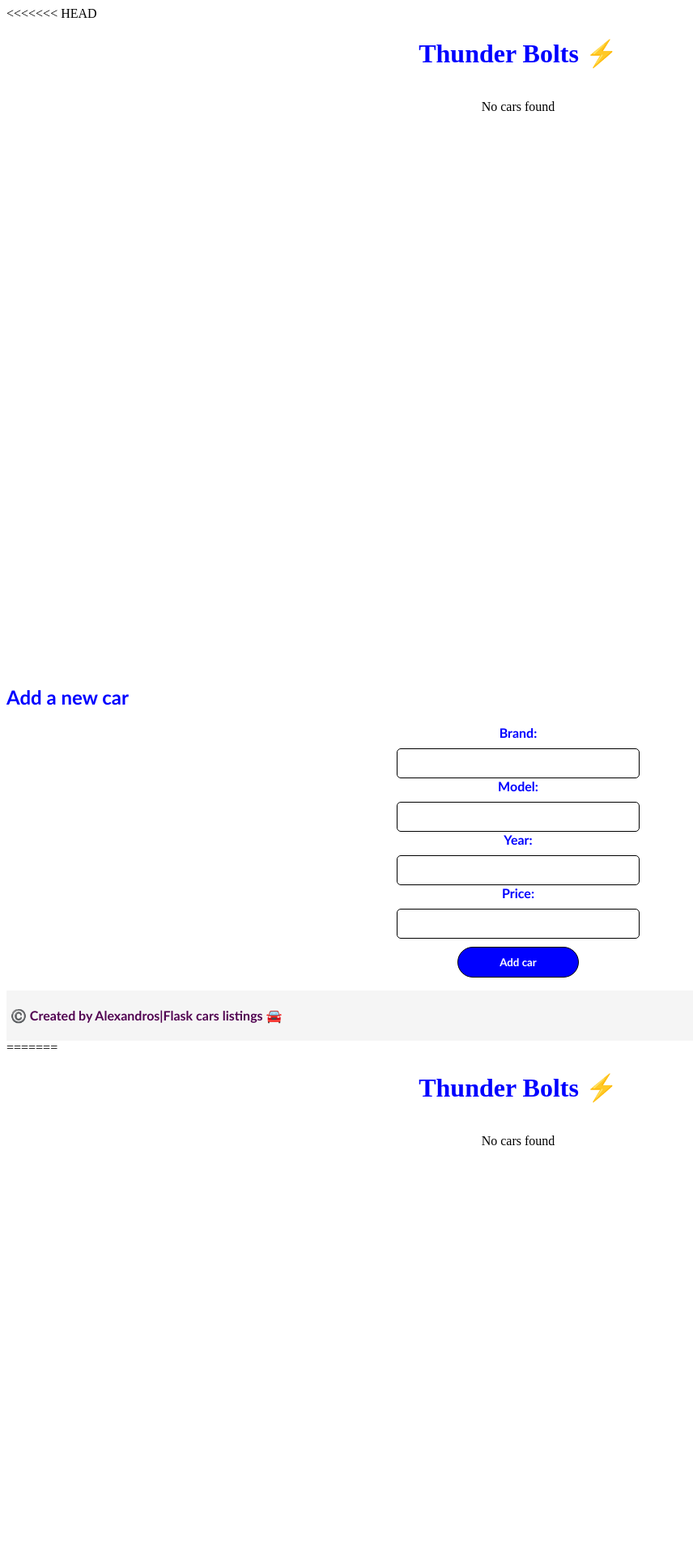
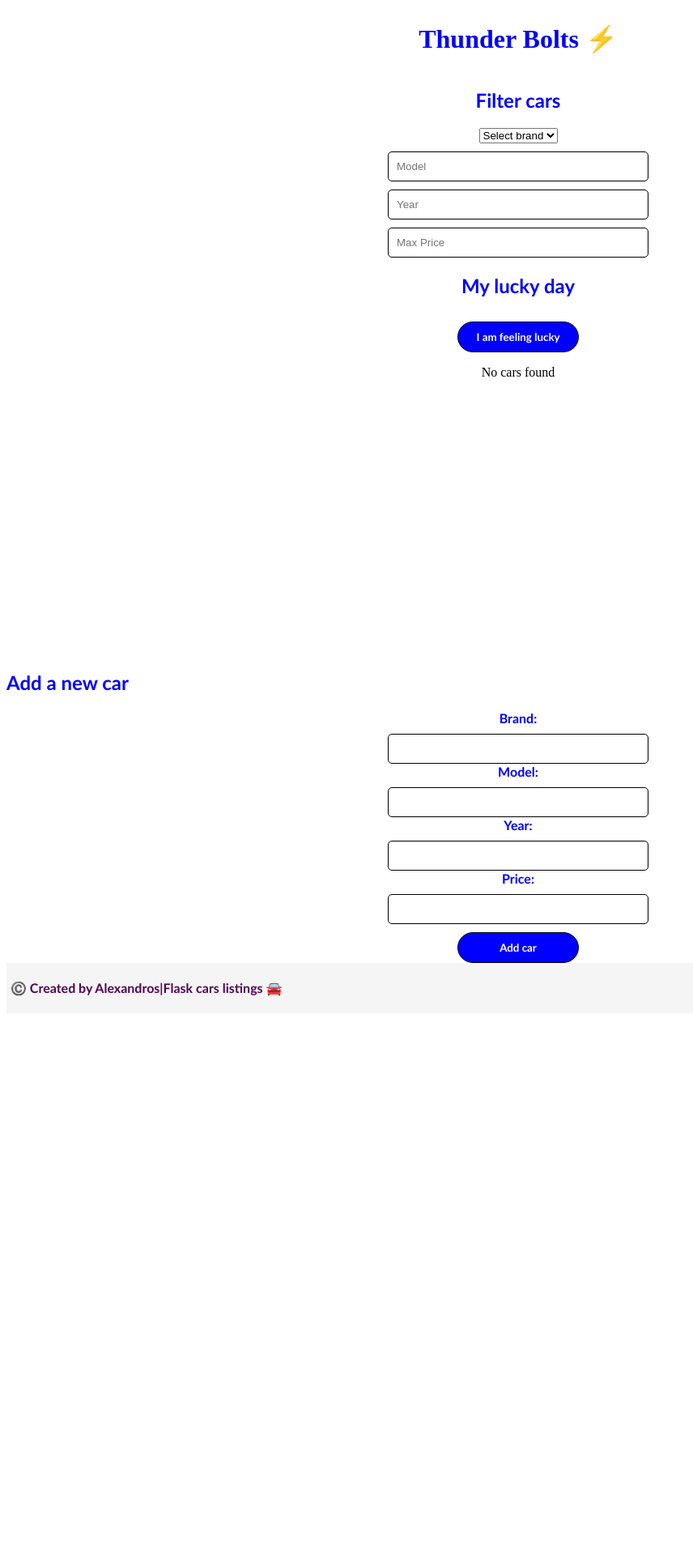
Before and after one commit to AlexNT-maker/my-first-flask-app, a Flask app: page / in a window 1280 px wide. Shown: the top 1920 px of the page at 81% size, without its empty margins (0-856 px from the left). After the commit the page ends 1230 px from the top, so only its background shows below. Run offline with Flask 3, Linux system fonts and the light colour scheme.

Commit message:
Update index.html

```diff
--- a/templates/index.html
+++ b/templates/index.html
@@ -1,4 +1,3 @@
-<<<<<<< HEAD
 <!DOCTYPE html>
 <html lang="en">
 <head>
@@ -10,8 +9,51 @@
 <body>
     <div class="container">
     <h1>Thunder Bolts ⚡</h1>
+
+    <h2>Filter cars </h2>
+    <select id="brandfilter" onchange="filterCars()">
+        <option value="">Select brand</option>
+        <option value="all">All</option>
+        <option value="Audi">Audi</option>
+        <option value="BMW">BMW</option>
+        <option value="Mercedes">Mercedes</option>
+        <option value="Volkswagen">Volkswagen</option>
+        <option value="Toyota">Toyota</option>
+        <option value="Ford">Ford</option>
+        <option value="Fiat">Fiat</option>
+        <option value="Renault">Renault</option>
+        <option value="Peugeot">Peugeot</option>
+        <option value="Citroen">Citroen</option>
+        <option value="Opel">Opel</option>
+        <option value="Hyundai">Hyundai</option>
+        <option value="Kia">Kia</option>
+        <option value="Nissan">Nissan</option>
+        <option value="Skoda">Skoda</option>
+        <option value="Seat">Seat</option>
+        <option value="Volvo">Volvo</option>
+        <option value="Mazda">Mazda</option>
+        <option value="Suzuki">Suzuki</option>
+        <option value="Honda">Honda</option>
+        <option value="Mitsubishi">Mitsubishi</option>
+        <option value="Subaru">Subaru</option>
+        <option value="Jeep">Jeep</option>
+        <option value="Land Rover">Land Rover</option>
+        <option value="Jaguar">Jaguar</option>
+        <option value="Porsche">Porsche</option>
+        <option value="Lexus">Lexus</option>
+        <option value="Mini cooper">Mini cooper</option>
+        <option value="Alfa Romeo">Alfa Romeo</option>
+        <option value="Smart">Smart</option>
+        <option value="Dacia">Dacia</option>
+
+    </select>
+    <input type="text" id="modelfilter" placeholder="Model" oninput="filterCars()">
+    <input type="number" id="yearfilter" placeholder="Year" oninput="filterCars()">
+    <input type="number" id="pricefilter" placeholder="Max Price" oninput="filterCars()">
+    <h2>My lucky day</h2>
+    <button onclick="getLuckyCar()">I am feeling lucky</button>
     {%if cars%}
-    <ul class="car-list">
+    <ul class="car-list" id="carList">
        {%for car in cars%}
        <li>
         <strong class="car-name">{{car["Brand"]}} {{car["Model"]}}</strong>
@@ -29,6 +71,7 @@
     <p>No cars found</p>
     {%endif%}
 </div>
+
 <h2> Add a new car</h2>
 <form action="{{url_for('add_car')}}" method="post">
     <label for="brand">Brand:</label>
@@ -44,54 +87,52 @@
 <footer>
     <p>©️ Created by Alexandros|Flask cars listings 🚘</p>
 </footer>
+
+<script>
+   function filterCars() {
+    const brand = document.getElementById("brandfilter").value || "all";
+    const model = document.getElementById("modelfilter").value || "all";
+    const year = document.getElementById("yearfilter").value || "all";
+    const price = document.getElementById("pricefilter").value || "all";
+
+    fetch(`/filter_cars?brand=${brand}&model=${model}&year=${year}&price=${price}`)
+        .then(response => response.json())
+        .then(data => {
+            let carList = document.getElementById("carList");
+            carList.innerHTML = "";
+            if (data.length === 0) {
+                carList.innerHTML = "<p>No cars found</p>";
+            } else {
+                data.forEach(car => {
+                    carList.innerHTML += `<li><strong>${car.Brand} ${car.Model}</strong>
+                    <span>Year: ${car.Year}</span>,
+                    <span>Price: ${car.Price}€</span></li>`;
+                });
+            }
+        });
+}
+
+    function getLuckyCar() {
+        fetch("/lucky_car")
+            .then(response => {
+                if (!response.ok) {
+                    throw new Error("Failed to fetch lucky car");
+                }
+                return response.json();
+            })
+            .then(data => {
+                if (data.message) {
+                    alert(data.message); // Αν δεν υπάρχουν διαθέσιμα αυτοκίνητα
+                } else {
+                    alert(`🚗 Your lucky car: ${data.Brand} ${data.Model} - New Price: ${data.Price}€`);
+                }
+            })
+            .catch(error => {
+                console.error("Error fetching lucky car:", error);
+                alert("Something went wrong. Please try again.");
+            });
+    }
+</script>
+
 </body>
 </html>
-=======
-<!DOCTYPE html>
-<html lang="en">
-<head>
-    <meta charset="UTF-8">
-    <meta name="viewport" content="width=device-width, initial-scale=1.0">
-    <title>Alexanders Flask Cars</title>
-    <link rel="stylesheet" href="{{ url_for('static', filename='style.css') }}">
-</head>
-<body>
-    <div class="container">
-    <h1>Thunder Bolts ⚡</h1>
-    {%if cars%}
-    <ul class="car-list">
-       {%for car in cars%}
-       <li>
-        <strong class="car-name">{{car["Brand"]}} {{car["Model"]}}</strong>
-        <span class="cars-year">Year: {{car["Year"]}} </span>,  <span class="car-price">Price: {{car["Price"]}}€ </span>
-        <form action="/delete_car" method="Post" style="display: inline;">
-            <input type="hidden" name="brand" value="{{car['Brand']}}">
-            <input type="hidden" name="model" value="{{car['Model']}}">
-            <input type="hidden" name="year" value="{{car['Year']}}">
-            <button type="submit" class="delete-btn"> Delete</button>
-        </form>
-       </li>
-       {%endfor%}
-    </ul>
-    {%else%}
-    <p>No cars found</p>
-    {%endif%}
-</div>
-<h2> Add a new car</h2>
-<form action="{{url_for('add_car')}}" method="post">
-    <label for="brand">Brand:</label>
-    <input type="text" id="brand" name="brand" required>
-    <label for="model">Model:</label>
-    <input type="text" id="model" name="model" required>
-    <label for="year">Year:</label>
-    <input type="number" id="year" name="year" required>
-    <label for="price">Price:</label>
-    <input type="number" id="price" name="price" required>
-    <button type="submit">Add car</button>
-</form>
-<footer>
-    <p>©️ Created by Alexandros|Flask cars listings 🚘</p>
-</footer>
-</body>
-</html>
->>>>>>> d667fcd (Updated the project with script code and extra features on the HTML interface)
```
